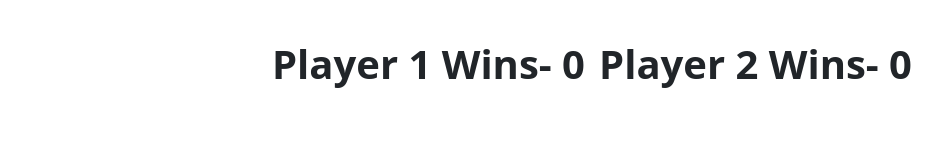
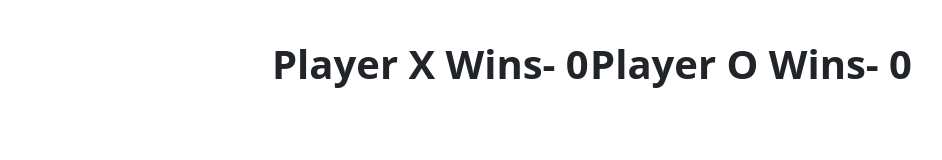
Before and after one commit to Bebo561/Tic-Tac-Toe, a React (Create React App) app: page /humanGame in a window 1280 px wide. Shown: the top 160 px of the page, without its empty margins (48-990 px from the left). Built offline with nearby package versions, Linux system fonts and the light colour scheme.

Commit message:
Updated staus bar

```diff
--- a/src/Components/humanGame.tsx
+++ b/src/Components/humanGame.tsx
@@ -5,8 +5,8 @@ import {useState} from 'react';
 import { getElementError } from '@testing-library/react';
 
 function HumanGame(){
-    var p1Score = 0;
-    var p2Score = 0;
+    var pxScore = 0;
+    var poScore = 0;
     var playerOne = 'X';
     var playerTwo = 'O';
     let rand = Math.random();
@@ -16,17 +16,17 @@ function HumanGame(){
     function ChangeTurn(){
         if(currTurn === playerOne){
             currTurn = playerTwo;
-            var p = document.getElementById('turn')
+            var p = document.getElementById('turn');
             if(p != null){
-                p.innerHTML = currTurn;
+                p.innerHTML = `Turn - ${ currTurn}`;
             }
             return currTurn
         }
         else{
             currTurn = playerOne;
-            var p = document.getElementById('turn')
+            var p = document.getElementById('turn');
             if(p != null){
-                p.innerHTML = currTurn;
+                p.innerHTML =`Turn - ${ currTurn}`;
             }
             return currTurn
         }
@@ -45,8 +45,8 @@ function HumanGame(){
     return (
         <React.Fragment>
             <Link to="/compGame" id = "Redirect">Versus Computer</Link>
-            <h1 id ="p1">Player 1 Wins- {p1Score}</h1>
-            <h1 id = "p2">Player 2 Wins- {p2Score}</h1>
+            <h1 id ="p1">Player X Wins- {pxScore}</h1>
+            <h1 id = "p2">Player O Wins- {poScore}</h1>
                 <div id = "game">
                     <div className="tile right-border bottom-border" id = "1" onClick={handleClick}></div>
                     <div className="tile right-border bottom-border" id = "2" onClick={handleClick}></div>
```
